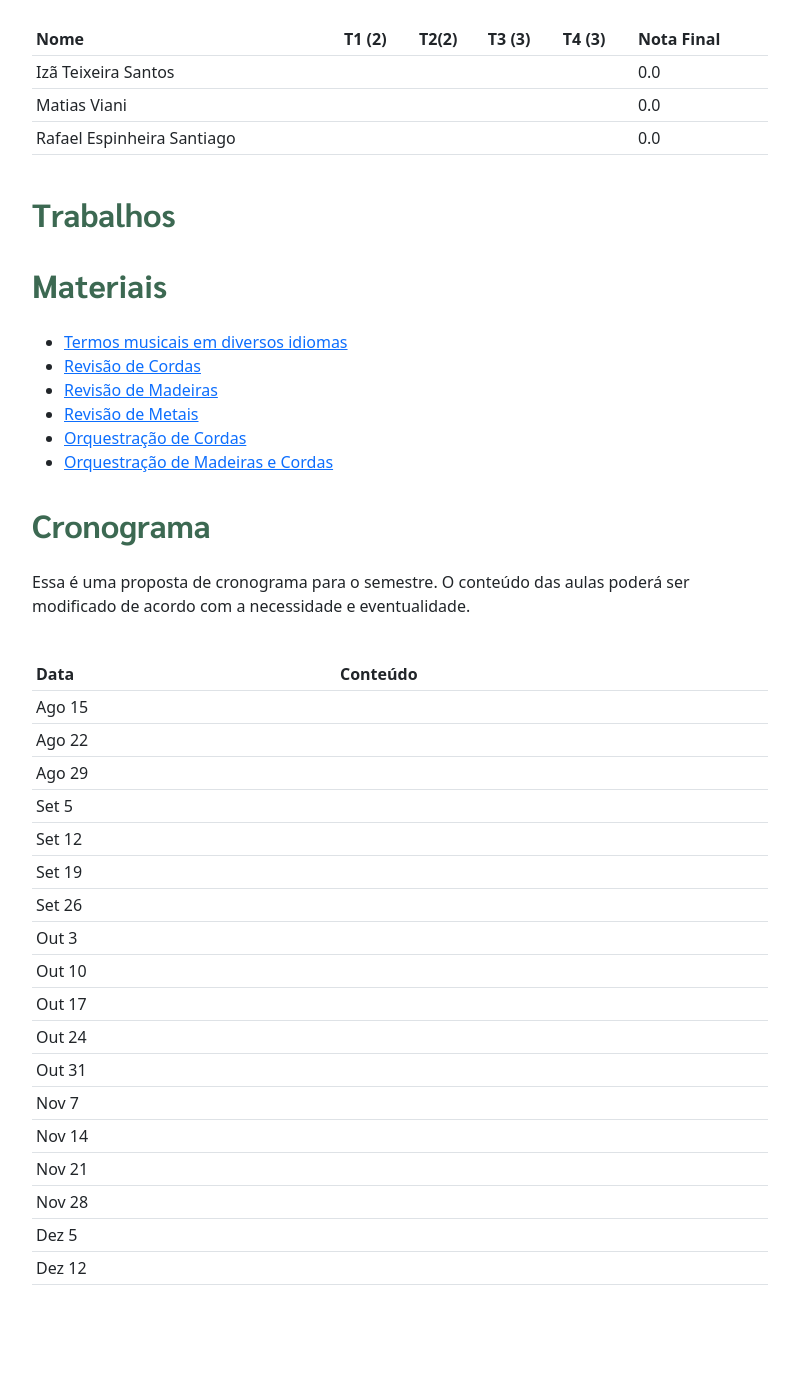
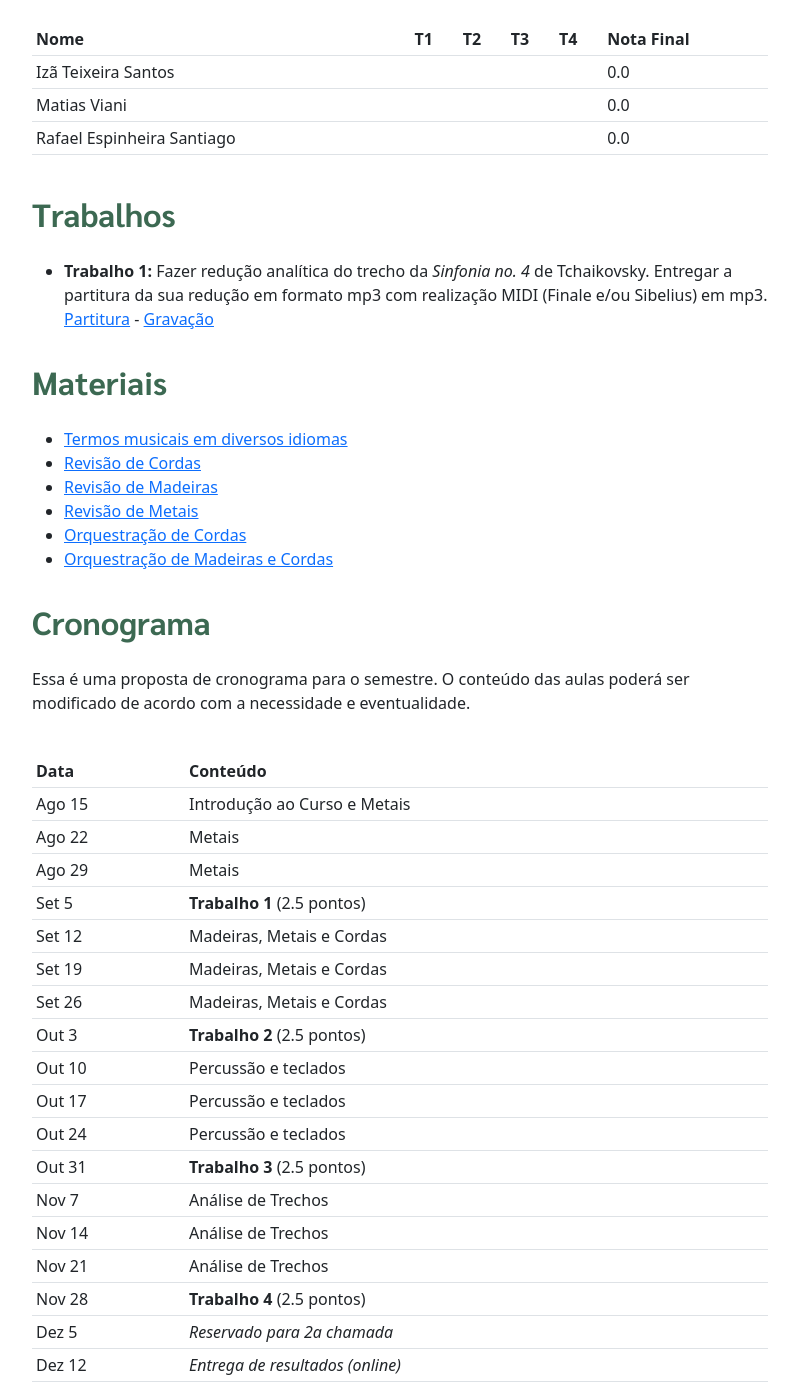
Before and after one commit to pedrokroger/pedrokroger.github.io, a Jekyll site: the page built from pages/musa85-orq2.md, in a window 1280 px wide and 1400 px high, scrolled down 623 px. Shown: the whole window, without its empty margins (50-849 px from the left). Built offline with Jekyll 4.4.1, drawn with Linux system fonts in a browser that asks for light colours; before the commit the page ends 1948 px from its top, so only the background shows below that.

Commit message:
Cronograma Orquestração 1

```diff
--- a/pages/musa85-orq2.md
+++ b/pages/musa85-orq2.md
@@ -18,15 +18,21 @@ A avaliação final será soma de 4 trabalhos de orquestração orientados.
 
 ## Notas
 
-| Nome                       | T1 (2) | T2(2) | T3 (3) | T4 (3) | Nota Final |
-|----------------------------|--------|-------|--------|--------|------------|
-| Izã Teixeira Santos        |        |       |        |        | =sum       |
-| Matias Viani               |        |       |        |        | =sum       |
-| Rafael Espinheira Santiago |        |       |        |        | =sum       |
+| Nome                       | T1 | T2 | T3 | T4 | Nota Final |
+|----------------------------|----|----|----|----|------------|
+| Izã Teixeira Santos        |    |    |    |    | =sum       |
+| Matias Viani               |    |    |    |    | =sum       |
+| Rafael Espinheira Santiago |    |    |    |    | =sum       |
 
 
 ## Trabalhos
 
+- **Trabalho 1:** Fazer redução analítica do trecho da _Sinfonia no. 4_ de
+  Tchaikovsky. Entregar a partitura da sua redução em formato mp3 com realização
+  MIDI (Finale e/ou Sibelius) em mp3. [Partitura][1] - [Gravação][2]
+
+[1]: https://www.dropbox.com/scl/fi/g4c1d7psgc74cohv1dop0/Tchaikovsky-Sinfonia-4.pdf?rlkey=7obqji4zieah6livuwc1t19oh
+[2]: https://www.dropbox.com/scl/fi/6opkoj0cdhnz80qpfmk8v/Tchaikovsky-Sinfonia-4.mp3?rlkey=vpqyzdkgcyu8ep5edxo1j2o1w
 
 ## Materiais
 
@@ -42,23 +48,23 @@ A avaliação final será soma de 4 trabalhos de orquestração orientados.
 Essa é uma proposta de cronograma para o semestre. O conteúdo das aulas poderá
 ser modificado de acordo com a necessidade e eventualidade.
 
-| Data   | Conteúdo |
-|--------|----------|
-| Ago 15 |          |
-| Ago 22 |          |
-| Ago 29 |          |
-| Set 5  |          |
-| Set 12 |          |
-| Set 19 |          |
-| Set 26 |          |
-| Out 3  |          |
-| Out 10 |          |
-| Out 17 |          |
-| Out 24 |          |
-| Out 31 |          |
-| Nov 7  |          |
-| Nov 14 |          |
-| Nov 21 |          |
-| Nov 28 |          |
-| Dez 5  |          |
-| Dez 12 |          |
+| Data   | Conteúdo                         |
+|--------|----------------------------------|
+| Ago 15 | Introdução ao Curso e Metais     |
+| Ago 22 | Metais                           |
+| Ago 29 | Metais                           |
+| Set 5  | **Trabalho 1** (2.5 pontos)      |
+| Set 12 | Madeiras, Metais e Cordas        |
+| Set 19 | Madeiras, Metais e Cordas        |
+| Set 26 | Madeiras, Metais e Cordas        |
+| Out 3  | **Trabalho 2** (2.5 pontos)      |
+| Out 10 | Percussão e teclados             |
+| Out 17 | Percussão e teclados             |
+| Out 24 | Percussão e teclados             |
+| Out 31 | **Trabalho 3** (2.5 pontos)      |
+| Nov 7  | Análise de Trechos               |
+| Nov 14 | Análise de Trechos               |
+| Nov 21 | Análise de Trechos               |
+| Nov 28 | **Trabalho 4** (2.5 pontos)      |
+| Dez 5  | _Reservado para 2a chamada_      |
+| Dez 12 | _Entrega de resultados (online)_ |
```
